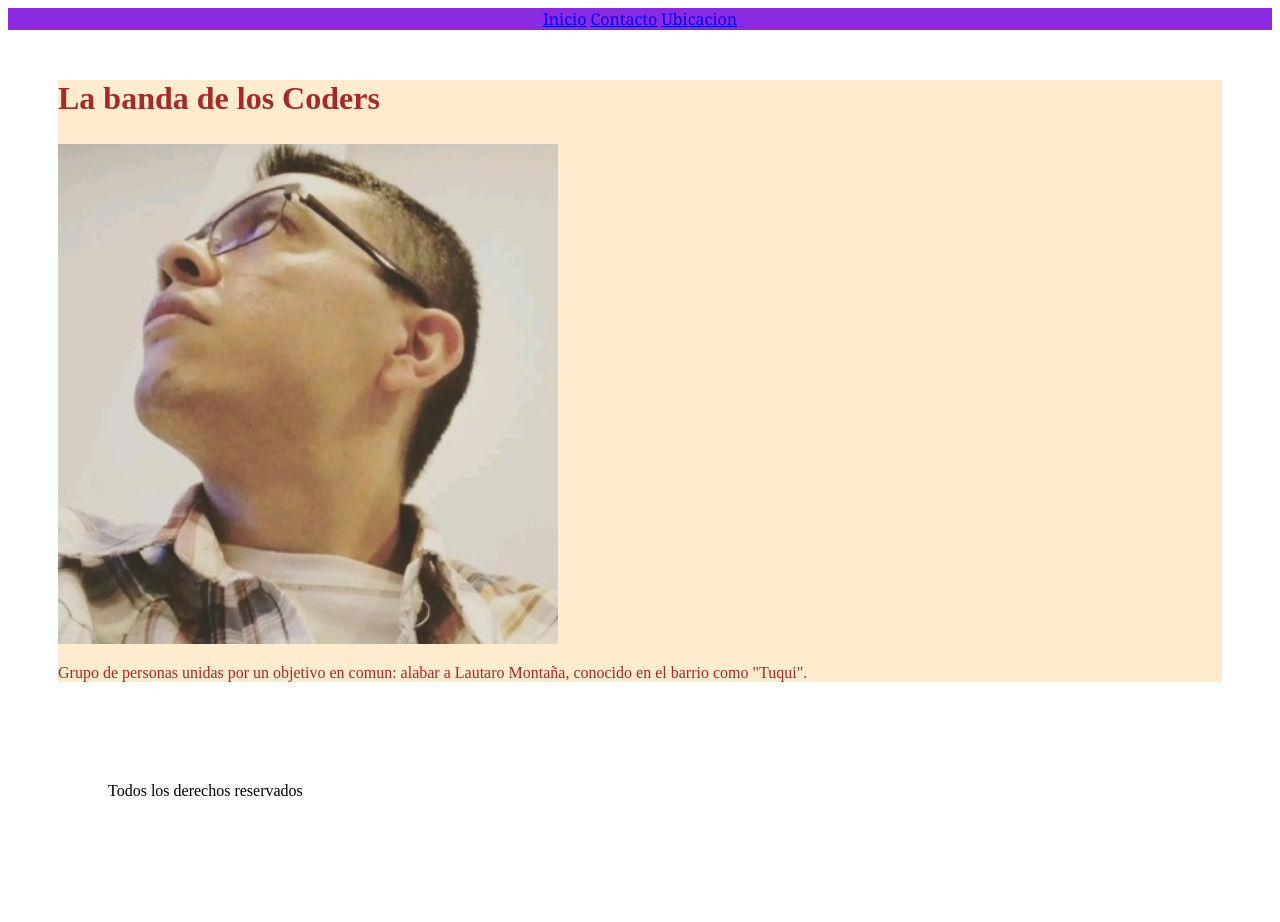
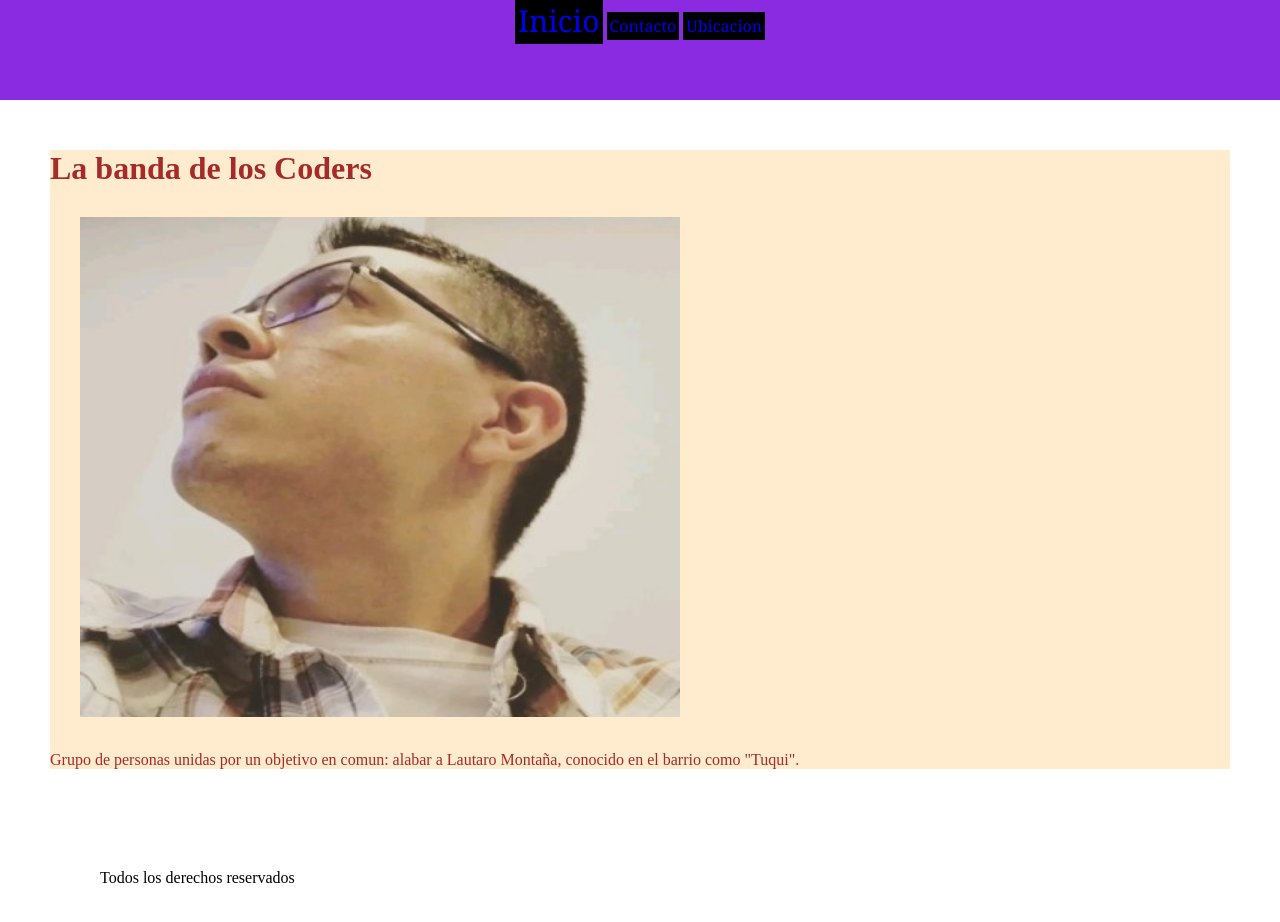
Before and after one commit to mauroestevez/SassEstevez, a website: page index.html in a window 1280 px wide. Before the commit the page ends 900 px from the top, so only its background shows below. Drawn offline with Linux system fonts and the light colour scheme.

Commit message:
Utilizamos las herramientas de SASS. Utilizamos un mapa con map-get, un extend y un mixin. Tambien agregamos clases y modificamos un poco de codigo como para poder utilizar adecuadamente estas herramientas.

```diff
--- a/index.html
+++ b/index.html
@@ -11,15 +11,15 @@
     <!-- Colocamos las etiquetas esenciales como para poder aplicar los conocimientos de Sass... -->
     <header>
         <nav>
-            <a href="index.html">Inicio</a>
-            <a href="pages/contacto.html">Contacto</a>
-            <a href="pages/ubicacion.html">Ubicacion</a>
+            <a href="index.html" class="ancla-inicio">Inicio</a>
+            <a href="pages/contacto.html" class="ancla">Contacto</a>
+            <a href="pages/ubicacion.html" class="ancla">Ubicacion</a>
         </nav>
     </header>
     <main>
         <section>
             <h1>La banda de los Coders</h1>
-            <img src="assets/1643191648576.jfif" alt="foto-lautaro">
+            <img class="tamaño-foto" src="assets/1643191648576.jfif" alt="foto-lautaro">
             <p>
                 Grupo de personas unidas por un objetivo en comun: alabar a Lautaro Montaña, conocido en el barrio como "Tuqui".
             </p>
--- a/scss/partials/_footer.scss
+++ b/scss/partials/_footer.scss
@@ -1,8 +1,10 @@
 // Hacemos el nesting del codigo para el footer
+@import "../variables/variables";
+
 footer{
     margin: 100px;
     p{
-        text-align: left;
+        text-align: map-get($estilos, text-align);
         color: black;
     }
 }
--- a/scss/partials/_header.scss
+++ b/scss/partials/_header.scss
@@ -1,13 +1,23 @@
 // Hacemos el nesting y utilizamos el selector "&" dentro del codigo
+@import "../variables/variables";
+
 header{
     background-color: blueviolet;
+    height: 100px;
     nav{
         text-align: center;
-        a{
+        .ancla{
+            padding: 3px;
+            background-color: $fondo-ancla;
+            text-decoration: none;
             font-family: Georgia, 'Times New Roman', Times, serif;
             &:hover{
                 color: aqua;
             }
         }
+        .ancla-inicio{
+            @extend .ancla;
+            font-size: 30px;
+        }
     }
 }
--- a/scss/partials/_main-inicio.scss
+++ b/scss/partials/_main-inicio.scss
@@ -8,14 +8,15 @@ main{
         background-color: blanchedalmond;
         h1{
             font-size: xx-large;
-            color: $color;
+            color: map-get($estilos, color);
         }
-        img{
-            width: $tamaño;
+        .tamaño-foto{
+            margin: 30px;
+            @include sizes(600px, 500px);
         }
         p{
             text-align: justify;
-            color: $color;
+            color: map-get($estilos, color);
         }
     }
 
--- a/scss/partials/_main-ubicacion.scss
+++ b/scss/partials/_main-ubicacion.scss
@@ -6,10 +6,11 @@ main{
         background-color: blanchedalmond;
         h1{
             font-size: xx-large;
-            color: $color;
+            color: map-get($estilos, color);
         }
-        iframe{
-            width: $tamaño;
+        .tamaño-iframe{
+            margin: 20px;
+            @include sizes(1200px, 500px);
         }
     }
 
--- /dev/null
+++ b/scss/partials/_main.scss
@@ -0,0 +1,4 @@
+*{
+    padding: 0;
+    margin: 0;
+}
--- a/scss/prueba.scss
+++ b/scss/prueba.scss
@@ -1,5 +1,6 @@
 // Importamos los partials
 
+@import "partials/main";
 @import "partials/header";
 @import "partials/main-inicio";
 @import "partials/main-contacto";
--- a/scss/variables/_variables.scss
+++ b/scss/variables/_variables.scss
@@ -1,2 +1,13 @@
 $tamaño: 500px;
 $color: brown;
+$fondo-ancla: black;
+
+$estilos: (
+    color: brown,
+    text-align: left,
+);
+
+@mixin sizes($width, $height) {
+    width: $width;
+    height: $height;
+}
```
Also changed, not shown: pages/contacto.html (+3 -3 lines), pages/ubicacion.html (+4 -4 lines), CSS/prueba.css.
